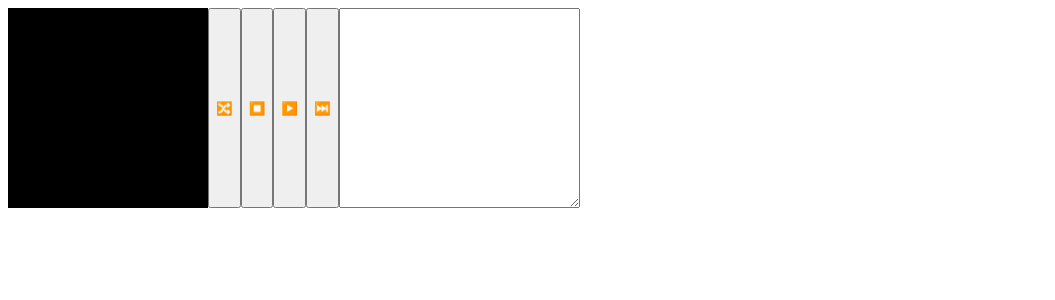
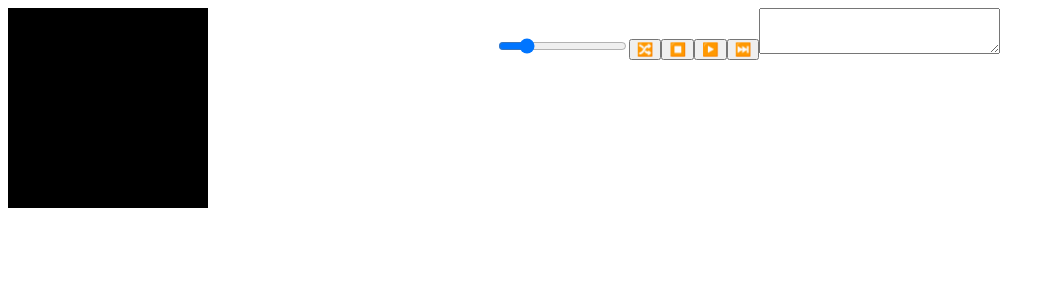
Before and after one commit to leftshift/colorfuck, a React (Vite) app: page / in a window 1280 px wide. Shown: the top 300 px of the page, without its empty margins (0-1055 px from the left). Built offline with nearby package versions, Linux system fonts and the light colour scheme.

Commit message:
add length slider

```diff
--- a/src/App.js
+++ b/src/App.js
@@ -23,6 +23,7 @@ class Machine extends Component {
         const machine_state = this.interpreter.state;
         this.state = {
             source: "",
+            length: 10,
             running: false,
             memory: machine_state.memory,
             ins_pointer: machine_state.ins_pointer,
@@ -44,9 +45,14 @@ class Machine extends Component {
         this.interpreter.source = event.target.value;
     }
 
+    _setLength(event) {
+        this.setState({length: event.target.value});
+        this.random();
+    }
+
     random() {
         this.reset()
-        const source = this.constructor._generateRandom(20);
+        const source = this.constructor._generateRandom(this.state.length);
         this.setState({
             source: source
         })
@@ -117,6 +123,7 @@ class Machine extends Component {
 
     }
 
+
     render() {
         let box;
         if (this.state.running) {
@@ -132,8 +139,18 @@ class Machine extends Component {
         }
         return (
             <div className="machine">
+                <div className="split">
                     <Bitmap
                     memory={this.state.memory}
+                    />
+                </div>
+                <div className="split">
+                    <Slider
+                        id="length"
+                        min="1"
+                        max="50"
+                        value={this.state.length}
+                        onChange={(event) => this._setLength(event)}
                     />
                     <button onClick={() => this.random()}>🔀</button>
                     <button onClick={() => this.stop()}>⏹️</button>
@@ -141,6 +158,30 @@ class Machine extends Component {
                     <button onClick={() => this.step()}>⏭️</button>
                     {box}
                 </div>
+            </div>
+        )
+    }
+}
+
+class Slider extends Component {
+    constructor(props) {
+        super(props);
+        this.state = {
+            value: 10
+        };
+    }
+
+    render() {
+        return (
+            <input
+                id={this.props.id}
+                type="range"
+                min={this.props.min}
+                max={this.props.max}
+                value={this.props.value}
+                onChange={this.props.onChange}
+                step="1"
+            />
         )
     }
 }
```
Lines whose indentation alone changed are shown as unchanged.
